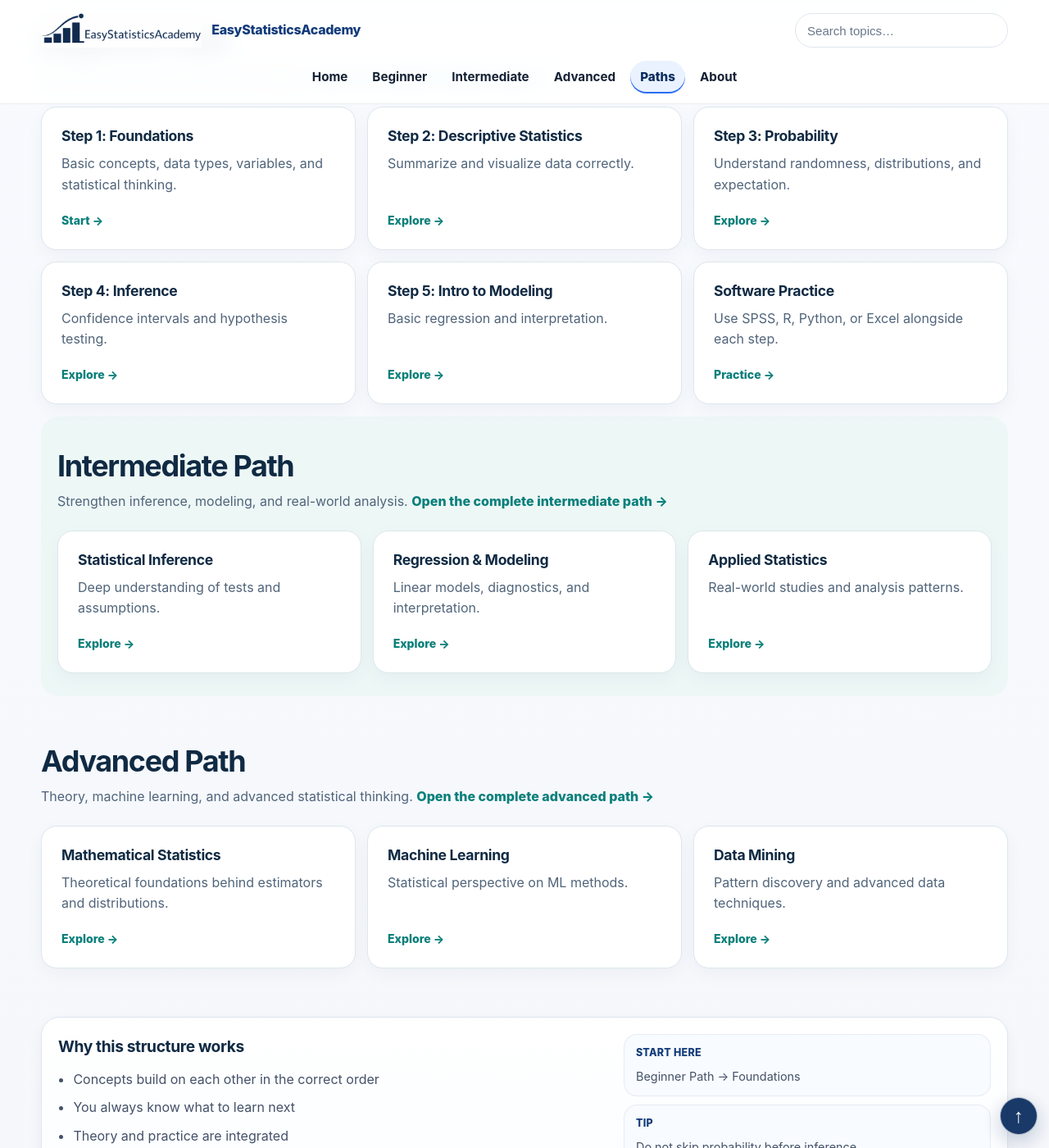
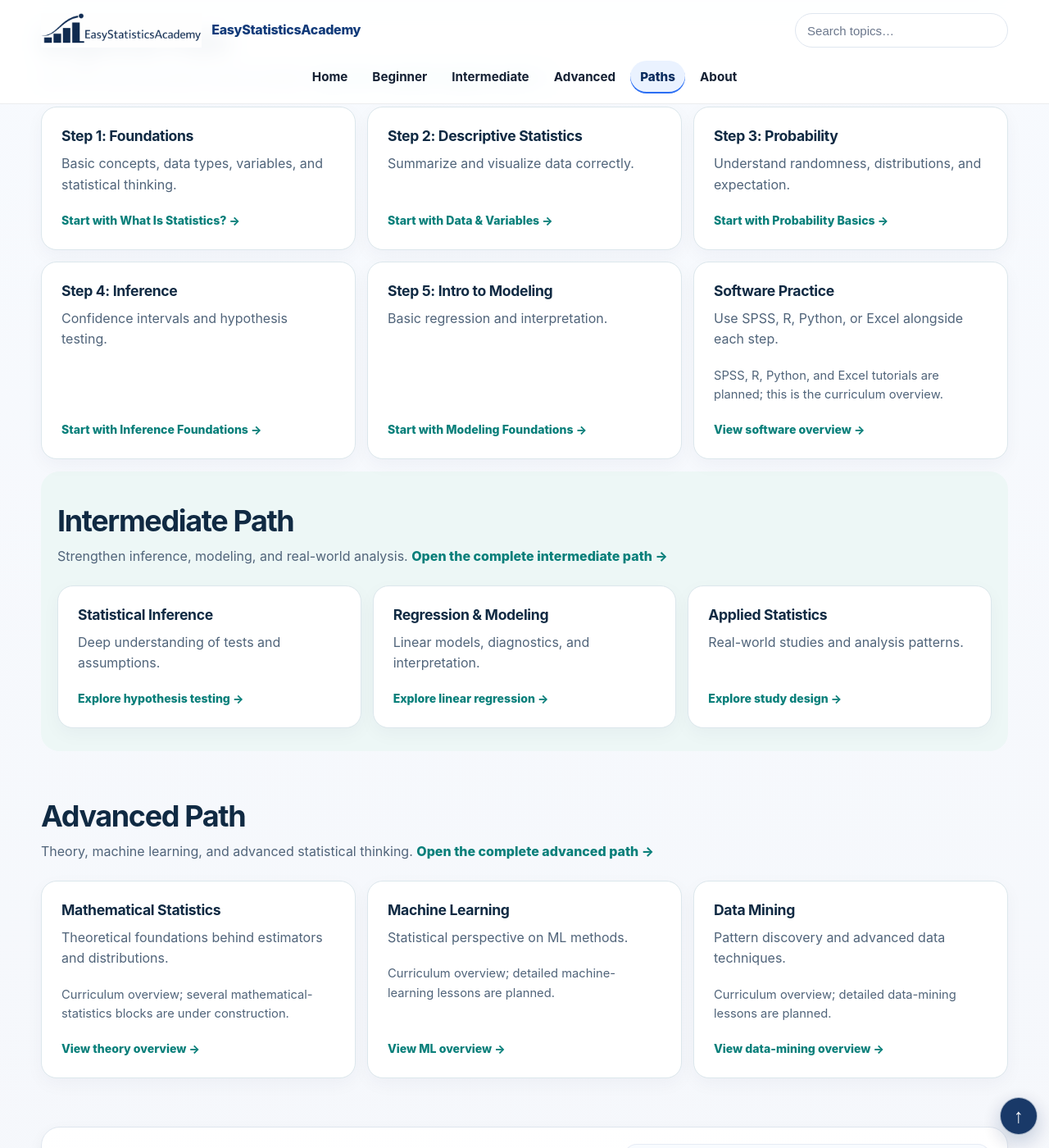
Before and after one commit to ammar-homaida-statistics/easystatisticsacademy, a Jekyll site: the page built from learning-paths/index.md, in a window 1280 px wide and 1400 px high, scrolled down 774 px. Shown: the whole window at 82% size. Built offline with Jekyll 4.4.1, drawn with Linux system fonts in a browser that asks for light colours.

Commit message:
Align landing-page learning paths with published curriculum entry points

```diff
--- a/learning-paths/index.md
+++ b/learning-paths/index.md
@@ -40,37 +40,38 @@ paths_styles: true
     <div class="card">
       <h3>Step 1: Foundations</h3>
       <p>Basic concepts, data types, variables, and statistical thinking.</p>
-      <a class="card-foot" href="/foundations/">Start →</a>
+      <a class="card-foot" href="/foundations/what-is-statistics/">Start with What Is Statistics? →</a>
     </div>
 
     <div class="card">
       <h3>Step 2: Descriptive Statistics</h3>
       <p>Summarize and visualize data correctly.</p>
-      <a class="card-foot" href="/descriptive/">Explore →</a>
+      <a class="card-foot" href="/descriptive/data-variables/">Start with Data & Variables →</a>
     </div>
 
     <div class="card">
       <h3>Step 3: Probability</h3>
       <p>Understand randomness, distributions, and expectation.</p>
-      <a class="card-foot" href="/probability/">Explore →</a>
+      <a class="card-foot" href="/probability/basics/">Start with Probability Basics →</a>
     </div>
 
     <div class="card">
       <h3>Step 4: Inference</h3>
       <p>Confidence intervals and hypothesis testing.</p>
-      <a class="card-foot" href="/inference/">Explore →</a>
+      <a class="card-foot" href="/inference/foundations/">Start with Inference Foundations →</a>
     </div>
 
     <div class="card">
       <h3>Step 5: Intro to Modeling</h3>
       <p>Basic regression and interpretation.</p>
-      <a class="card-foot" href="/modeling/">Explore →</a>
+      <a class="card-foot" href="/modeling/foundations/">Start with Modeling Foundations →</a>
     </div>
 
     <div class="card card-muted">
       <h3>Software Practice</h3>
       <p>Use SPSS, R, Python, or Excel alongside each step.</p>
-      <a class="card-foot" href="/software/">Practice →</a>
+      <p class="muted-mini">SPSS, R, Python, and Excel tutorials are planned; this is the curriculum overview.</p>
+      <a class="card-foot" href="/software/">View software overview →</a>
     </div>
 
   </div>
@@ -88,19 +89,19 @@ paths_styles: true
     <div class="card">
       <h3>Statistical Inference</h3>
       <p>Deep understanding of tests and assumptions.</p>
-      <a class="card-foot" href="/inference/">Explore →</a>
+      <a class="card-foot" href="/inference/hypothesis-testing/">Explore hypothesis testing →</a>
     </div>
 
     <div class="card">
       <h3>Regression & Modeling</h3>
       <p>Linear models, diagnostics, and interpretation.</p>
-      <a class="card-foot" href="/modeling/">Explore →</a>
+      <a class="card-foot" href="/modeling/simple-linear-regression/">Explore linear regression →</a>
     </div>
 
     <div class="card">
       <h3>Applied Statistics</h3>
       <p>Real-world studies and analysis patterns.</p>
-      <a class="card-foot" href="/applied-statistics/">Explore →</a>
+      <a class="card-foot" href="/applied-statistics/study-design/">Explore study design →</a>
     </div>
 
   </div>
@@ -118,19 +119,22 @@ paths_styles: true
     <div class="card">
       <h3>Mathematical Statistics</h3>
       <p>Theoretical foundations behind estimators and distributions.</p>
-      <a class="card-foot" href="/mathematical-statistics/">Explore →</a>
+      <p class="muted-mini">Curriculum overview; several mathematical-statistics blocks are under construction.</p>
+      <a class="card-foot" href="/mathematical-statistics/">View theory overview →</a>
     </div>
 
     <div class="card">
       <h3>Machine Learning</h3>
       <p>Statistical perspective on ML methods.</p>
-      <a class="card-foot" href="/machine-learning/">Explore →</a>
+      <p class="muted-mini">Curriculum overview; detailed machine-learning lessons are planned.</p>
+      <a class="card-foot" href="/machine-learning/">View ML overview →</a>
     </div>
 
     <div class="card">
       <h3>Data Mining</h3>
       <p>Pattern discovery and advanced data techniques.</p>
-      <a class="card-foot" href="/data-mining/">Explore →</a>
+      <p class="muted-mini">Curriculum overview; detailed data-mining lessons are planned.</p>
+      <a class="card-foot" href="/data-mining/">View data-mining overview →</a>
     </div>
 
   </div>
```
